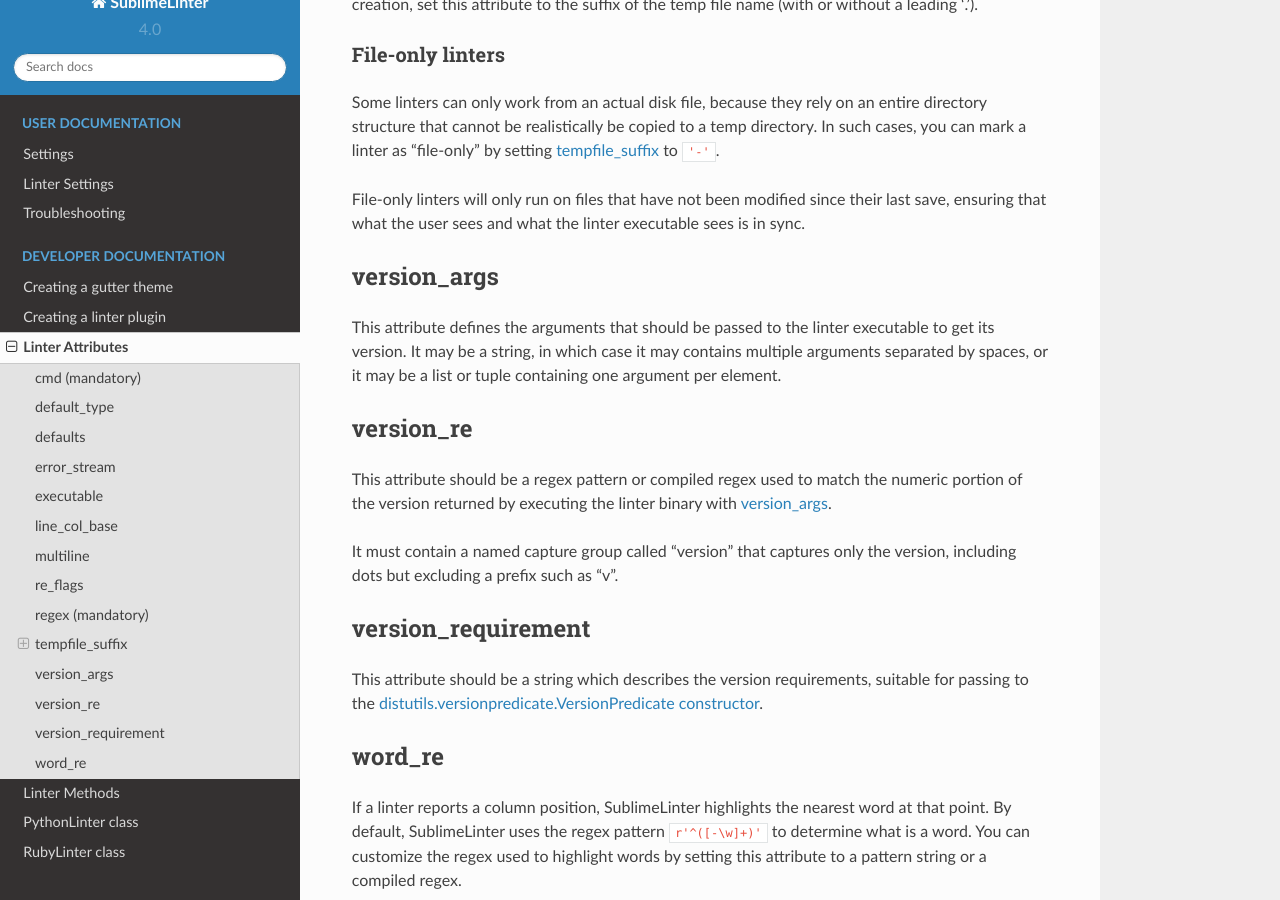
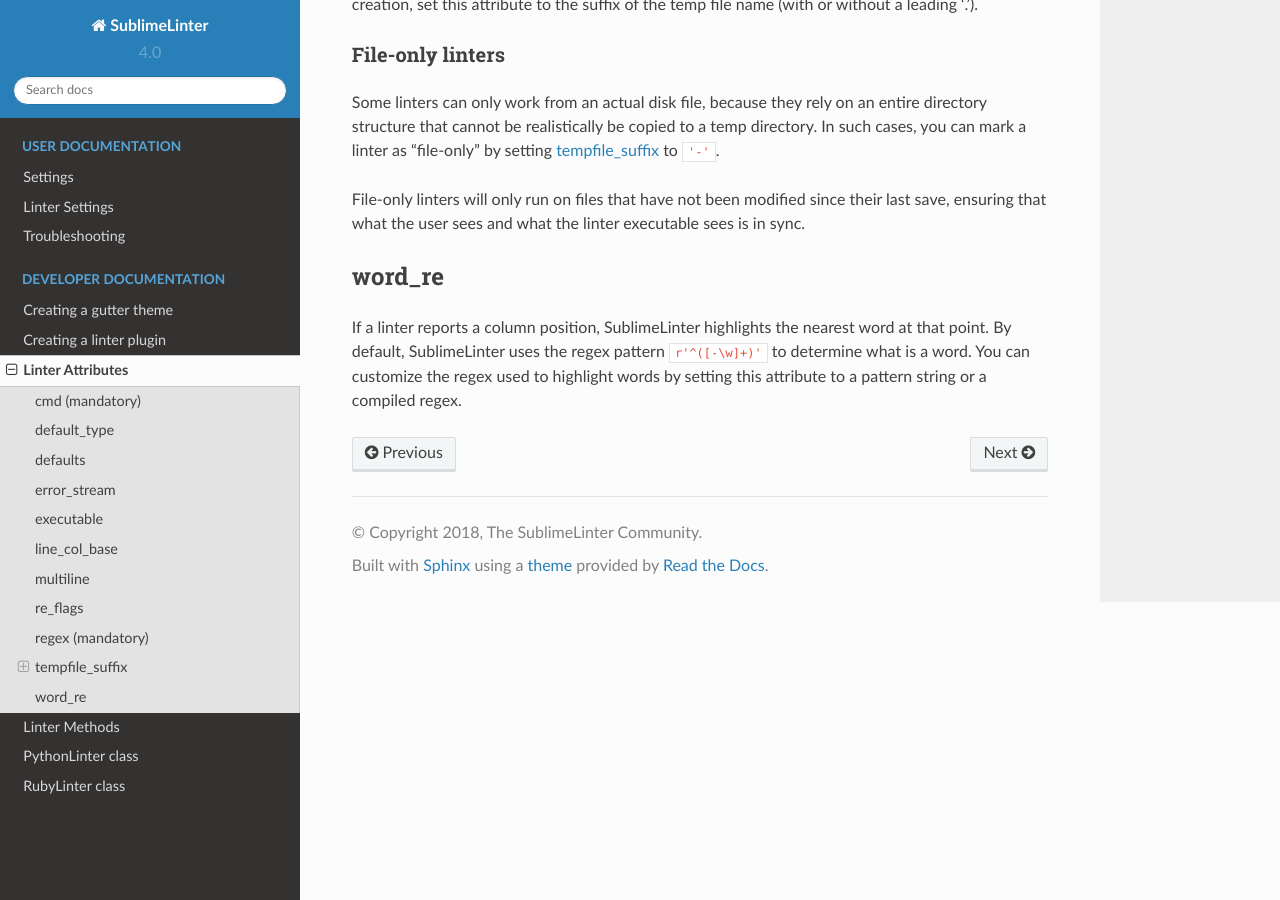
Before and after one commit to SublimeLinter/SublimeLinter, a Sphinx documentation site: the page built from docs/linter_attributes.rst, in a window 1280 px wide and 900 px high, scrolled down 4047 px. Built offline with Sphinx 7.4.7 and the Read the Docs theme 2.0.0, drawn with Linux system fonts in a browser that asks for light colours.

Commit message:
prep 4.1.0

```diff
--- a/docs/linter_attributes.rst
+++ b/docs/linter_attributes.rst
@@ -223,30 +223,6 @@
 ensuring that what the user sees and what the linter executable sees is in sync.
 
 
-.. _version_args:
-
-version_args
-------------
-This attribute defines the arguments that should be passed to the linter executable to get its version.
-It may be a string, in which case it may contains multiple arguments separated by spaces,
-or it may be a list or tuple containing one argument per element.
-
-
-version_re
-----------
-This attribute should be a regex pattern or compiled regex used to match the
-numeric portion of the version returned by executing the linter binary with :ref:`version_args`.
-
-It must contain a named capture group called “version” that captures only the version,
-including dots but excluding a prefix such as “v”.
-
-
-version_requirement
--------------------
-This attribute should be a string which describes the version requirements,
-suitable for passing to the `distutils.versionpredicate.VersionPredicate constructor <http://epydoc.sourceforge.net/stdlib/distutils.versionpredicate.VersionPredicate-class.html>`_.
-
-
 word_re
 -------
 If a linter reports a column position, SublimeLinter highlights the nearest word at that point.
--- a/docs/troubleshooting.rst
+++ b/docs/troubleshooting.rst
@@ -32,9 +32,6 @@
 - The linter binary is installed,
   but its path is not available to SublimeLinter.
   Follow the steps in :ref:`debugging-path-problems` below.
-
-- The linter binary is installed,
-  but it does not fulfill the plugin’s version requirement.
 
 
 .. _debugging-path-problems:
--- a/messages.json
+++ b/messages.json
@@ -3,5 +3,5 @@
     "4.0.0": "messages/4.0.0.txt",
     "4.0.1": "messages/4.0.1.txt",
     "4.0.3": "messages/4.0.3.txt",
-    "4.0.next": "messages/4.0.next.txt"
+    "4.1.0": "messages/4.1.0.txt"
 }
```
Also changed, not shown: 4 other files.
